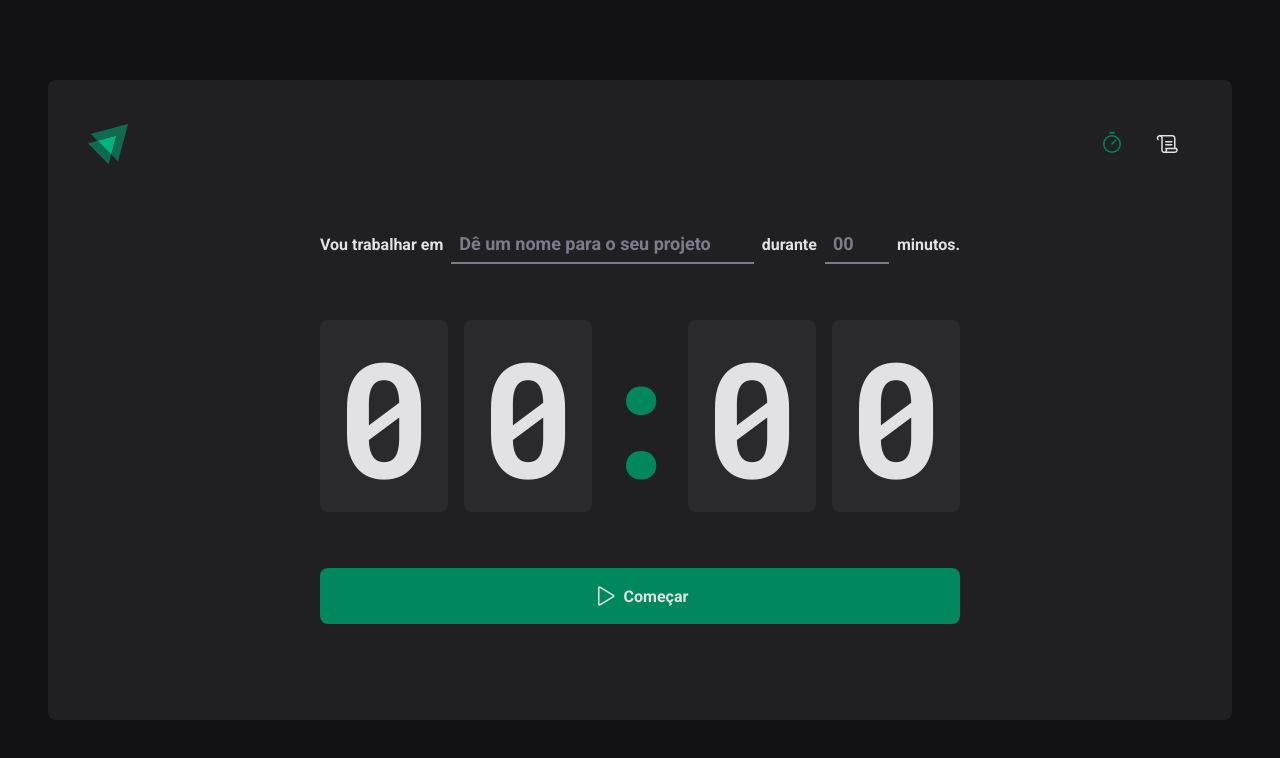
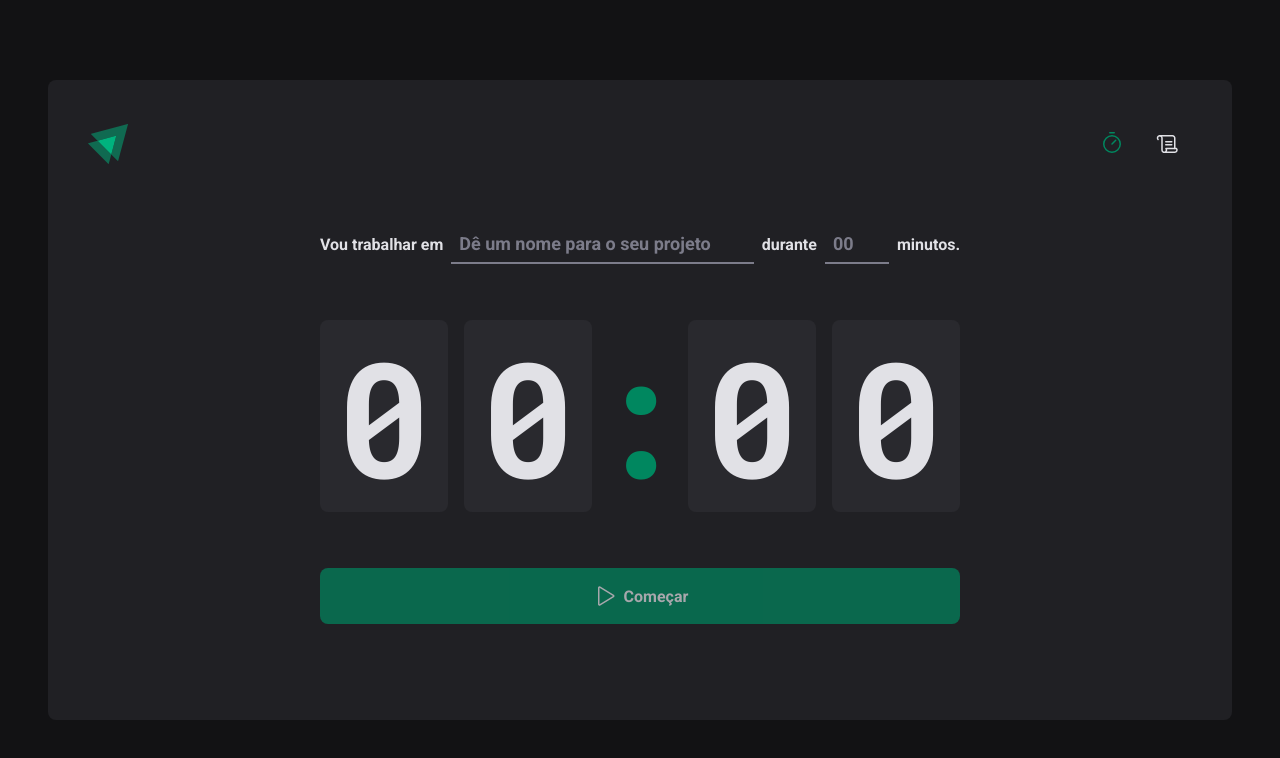
Before and after one commit to hernanytec/ignite-timer, a React (Vite) app: page / in a window 1280 px wide. Shown: the top 758 px of the page. Built offline with nearby package versions, Linux system fonts and the light colour scheme.

Commit message:
config: setup react-hook-form

```diff
--- a/package.json
+++ b/package.json
@@ -14,6 +14,7 @@
     "phosphor-react": "^1.4.1",
     "react": "^18.2.0",
     "react-dom": "^18.2.0",
+    "react-hook-form": "^7.41.0",
     "react-router-dom": "^6.4.5",
     "styled-components": "^5.3.6"
   },
--- a/src/pages/Home/index.tsx
+++ b/src/pages/Home/index.tsx
@@ -1,4 +1,5 @@
 import { Play } from 'phosphor-react'
+import { useForm } from 'react-hook-form'
 import {
   CountDownContainer,
   CountDownSeparator,
@@ -10,15 +11,25 @@
 } from './styles'
 
 export function Home() {
+  const { register, handleSubmit, watch } = useForm()
+
+  function handleCreateNewCycle(data: any) {
+    console.log(data)
+  }
+
+  const task = watch('task')
+  const isSubimitButtonDisabled = !task
+
   return (
     <HomeContainer>
-      <form action="">
+      <form onSubmit={handleSubmit(handleCreateNewCycle)}>
         <FormContainer>
           <label htmlFor="task">Vou trabalhar em</label>
           <TaskInput
             id="task"
             list="task-suggestions"
             placeholder="Dê um nome para o seu projeto"
+            {...register('task')}
           />
 
           <datalist id="task-suggestions">
@@ -36,6 +47,7 @@
             step={5}
             min={5}
             max={60}
+            {...register('minutesAmount', { valueAsNumber: true })}
           />
 
           <span>minutos.</span>
@@ -49,7 +61,7 @@
           <span>0</span>
         </CountDownContainer>
 
-        <StartCountDownButton type="submit">
+        <StartCountDownButton disabled={isSubimitButtonDisabled} type="submit">
           <Play size={24} />
           Começar
         </StartCountDownButton>
```
Also changed, not shown: 1 other file (tests, documents, lock files or other folders).
